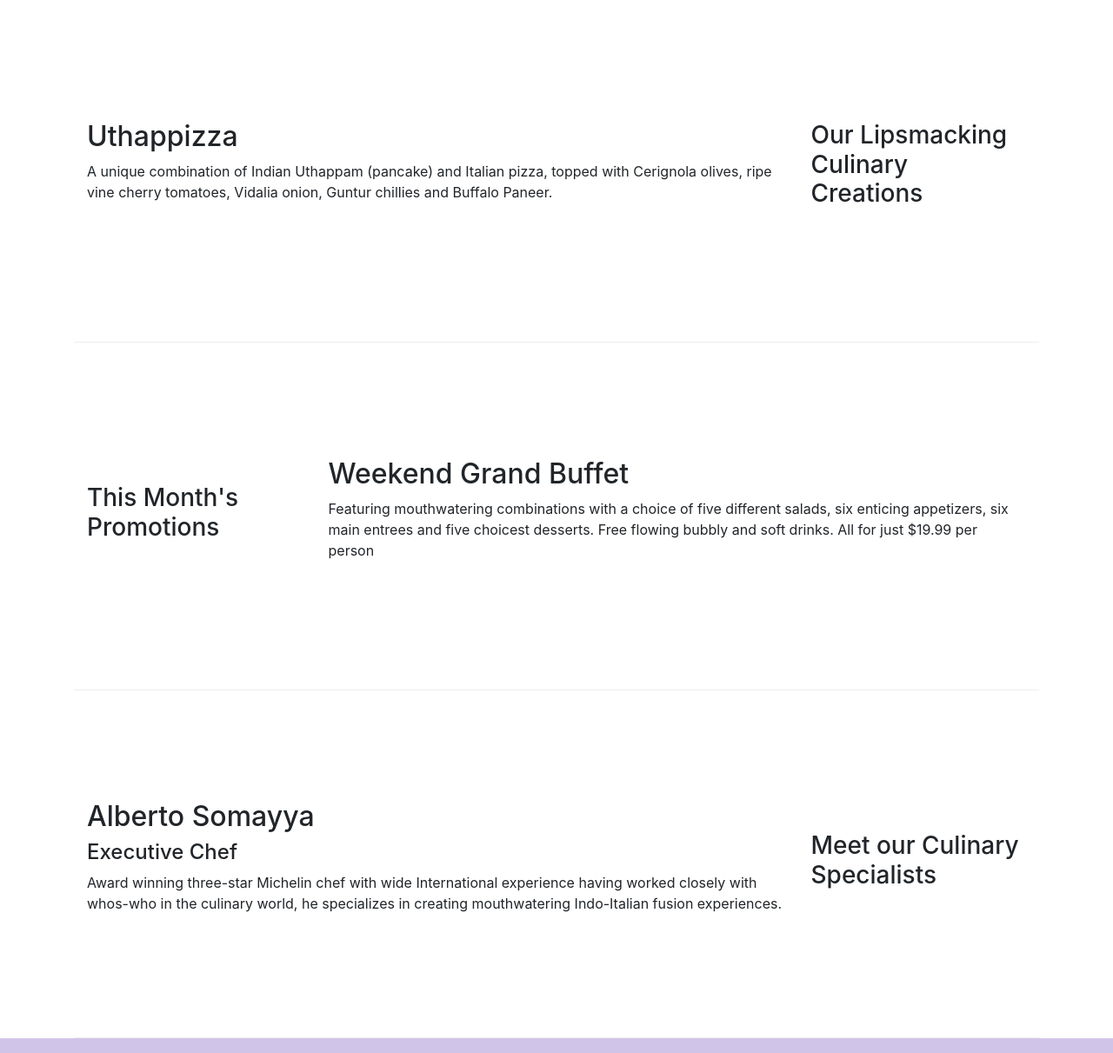
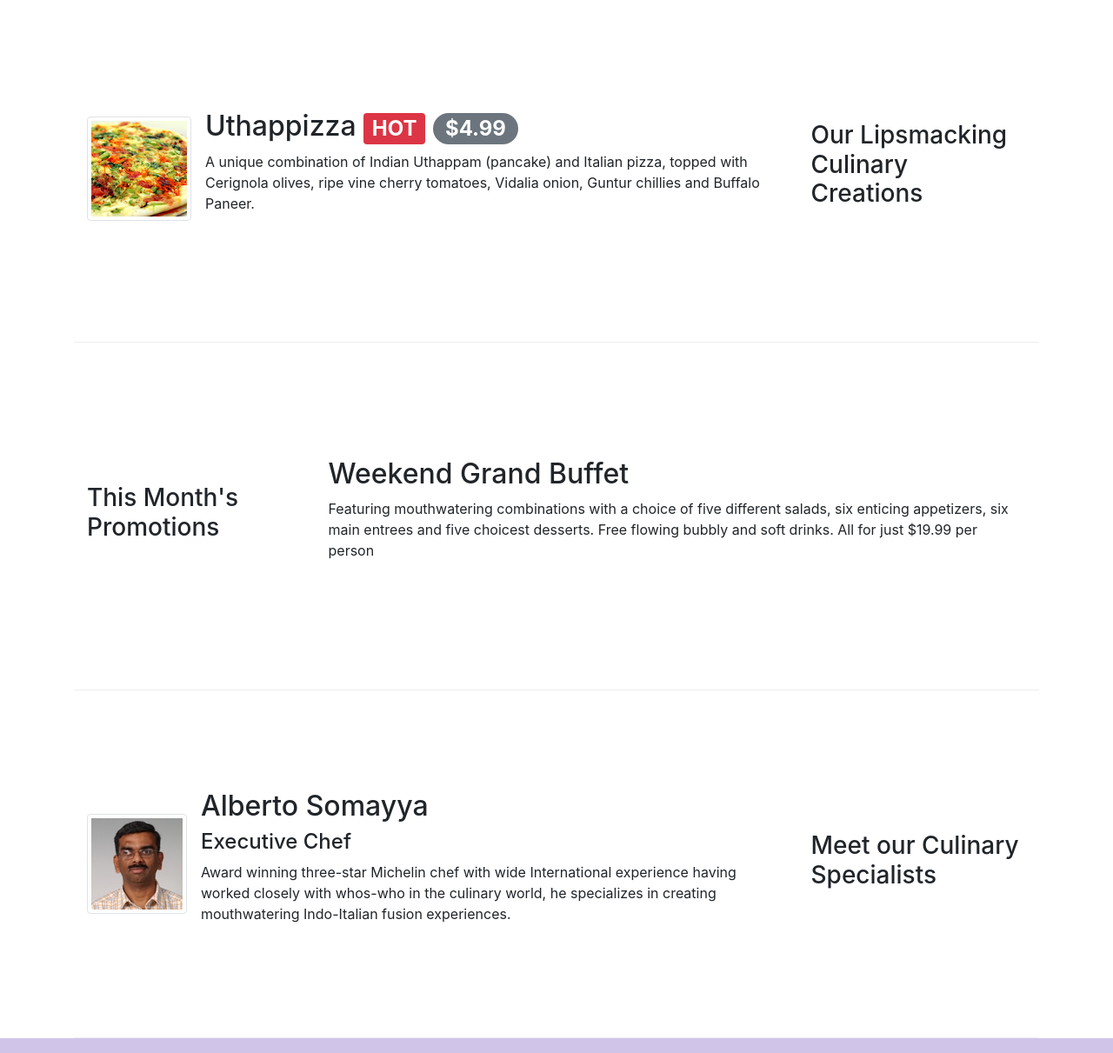
Before and after one commit to lobnamt/conFusion, a website: page index.html in a window 1280 px wide. Shown: the part 340-1551 px from the top of the page at 87% size. Drawn offline with nearby package versions, Linux system fonts and the light colour scheme.

Commit message:
Alerts and Images

```diff
--- a/index.html
+++ b/index.html
@@ -21,7 +21,7 @@
             <button class="navbar-toggler" type="button" data-toggle="collapse" data-target="#Navbar">
                 <span class="navbar-toggler-icon"></span>
             </button>
-            <a class="navbar-brand" href="#">Ristorante Con Fusion</a>
+            <a class="navbar-brand" href="#"> <img src="img/logo.png" class="img-fluid" height="30" width="41"></a>
                 <div class="collapse navbar-collapse" id=Navbar>
                     <ul class="navbar-nav mr-auto">
                         <li class="nav-item active"><a class="nav-link" href="#"><span class="fa fa-home fa-lg"></span> Home</a></li>
@@ -40,6 +40,7 @@
                     <p>We take inspiration from the World's best cuisines, and create a unique fusion experience. Our lipsmacking creations will tickle your culinary senses!</p>
                 </div>
                 <div class="col-12 col-sm">
+                    <img src="img/logo.png" class="img-fluid">
                 </div>
             </div>
         </div>
@@ -51,8 +52,14 @@
                 <h3>Our Lipsmacking Culinary Creations</h3>
             </div>
             <div class="col col-sm order-sm-first col-md">
-                <h2>Uthappizza</h2>
-                <p>A unique combination of Indian Uthappam (pancake) and Italian pizza, topped with Cerignola olives, ripe vine cherry tomatoes, Vidalia onion, Guntur chillies and Buffalo Paneer.</p>
+                <div class="media">
+                    <img class="d-flex mr-3 img-thumbnail align-self-center" src="img/uthappizza.png" alt="uthapizza">
+                    <div class="media-body">
+                        <h2 class="mt-0">Uthappizza <span class="badge badge-danger">HOT</span> <span class="badge badge-pill badge-secondary">$4.99</span></h2>
+                    <p>A unique combination of Indian Uthappam (pancake) and Italian pizza, topped with Cerignola olives, ripe vine cherry tomatoes, Vidalia onion, Guntur chillies and Buffalo Paneer.</p>
+                    </div>
+
+                </div>
             </div>
         </div>
 
@@ -72,9 +79,15 @@
                 <h3>Meet our Culinary Specialists</h3>
             </div>
             <div class="col col-sm order-sm-first col-md">
-                <h2>Alberto Somayya</h2>
-                <h4>Executive Chef</h4>
-                <p>Award winning three-star Michelin chef with wide International experience having worked closely with whos-who in the culinary world, he specializes in creating mouthwatering Indo-Italian fusion experiences. </p>
+                <div class="media">
+                    <img class="d-flex mr-3 align-self-center img-thumbnail" src ="img/alberto.png" alt="alberto">
+                    <div class="media-body">
+                        <h2 class="mt-0">Alberto Somayya</h2>
+                        <h4>Executive Chef</h4>
+                        <p>Award winning three-star Michelin chef with wide International experience having worked closely with whos-who in the culinary world, he specializes in creating mouthwatering Indo-Italian fusion experiences. </p>
+                    </div>
+                </div>
+
             </div>
         </div>
     </div>
```
Also changed, not shown: aboutus.html (+3 -2 lines), contactus.html (+2 -1 lines), img/alberto.png (added), img/buffet.png (added), img/logo.png (added), img/uthappizza.png (added), 1 other file.
